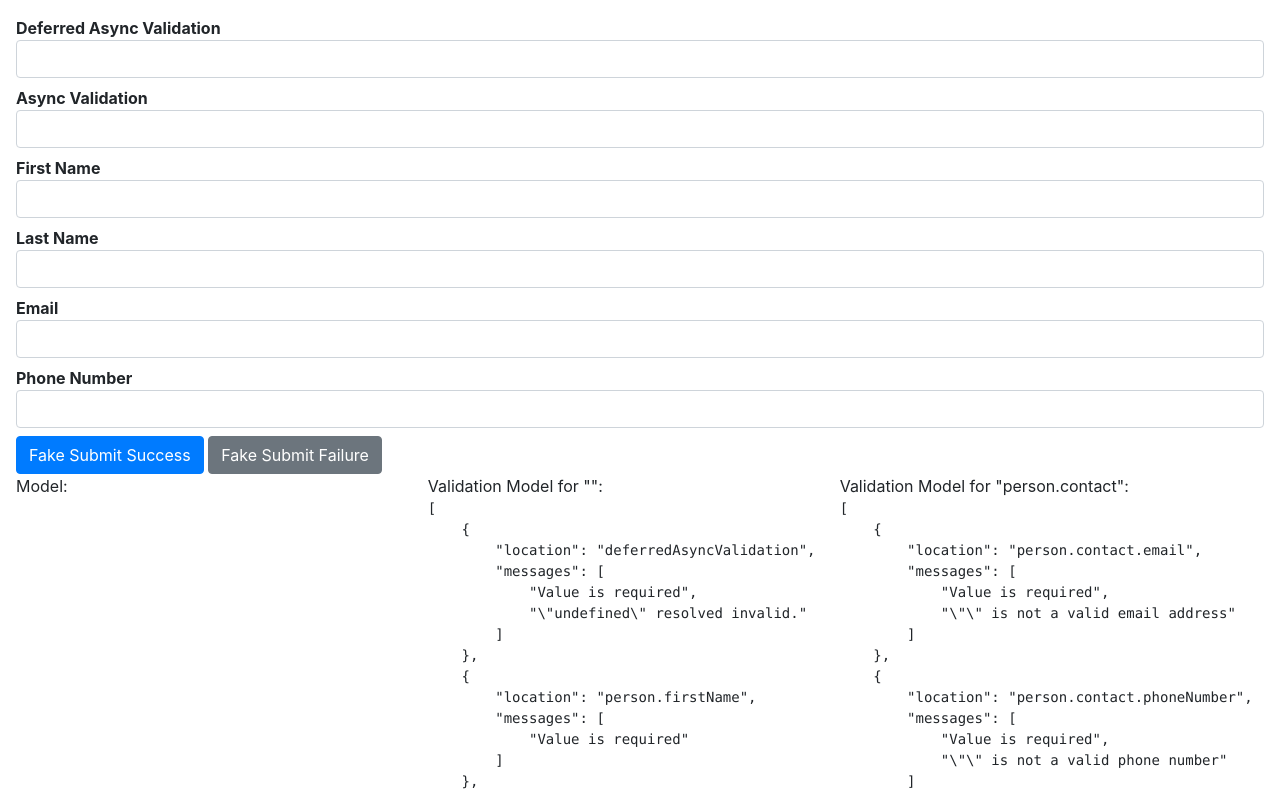
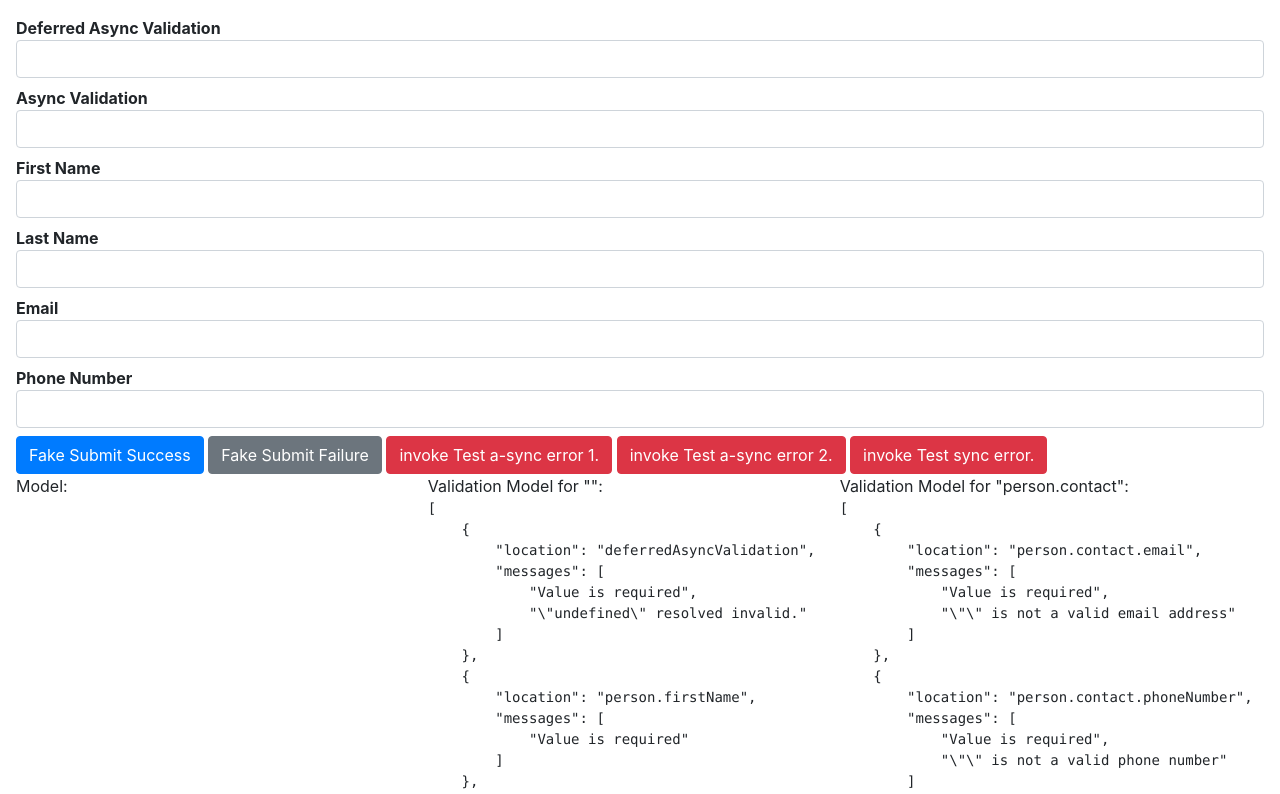
Before and after one commit to stewie1570/leaf-validator, a React (Create React App) app: page / in a window 1280 px wide. Shown: the top 794 px of the page. Built offline with nearby package versions, Linux system fonts and the light colour scheme.

Commit message:
error-boundary optimization & integration.

```diff
--- a/src/App.tsx
+++ b/src/App.tsx
@@ -1,11 +1,14 @@
 import React, { useState, Dispatch, SetStateAction } from 'react';
 import './App.css';
 import { Leaf } from './lib/Leaf';
+import { ErrorsBoundary } from './lib/ErrorsBoundary'
 import { useValidationModel } from './lib/hooks/useValidationModel'
 import { TextInput } from './TextInput';
 import { leafDiff } from './lib/domain';
 import { useLoadingState } from './lib/hooks/useLoadingState'
+import { useErrorHandler } from './lib/hooks/useErrorHandler'
 
+const wait = (timeout: number) => new Promise(resolve => setTimeout(resolve, timeout));
 const isRequired = (value: string) => (!value || value.trim() === "") && ["Value is required"];
 const isValidEmailAddress = (value: string) => !/^\w+([.-]?\w+)*@\w+([.-]?\w+)*(\.\w{2,3})+$/.test(value) && [`"${value || ""}" is not a valid email address`];
 const isValidPhoneNumber = (value: string) => !/^\(?([0-9]{3})\)?[-. ]?([0-9]{3})[-. ]?([0-9]{4})$/.test(value) && [`"${value || ""}" is not a valid phone number`];
@@ -37,6 +40,45 @@ const fakeFailSubmit = async () => {
     return await new Promise((resolve, reject) => setTimeout(() => reject("failed result..."), 3000));
 }
 
+const Bomb = ({ message }: { message: string }): JSX.Element => {
+    throw new Error(message);
+}
+
+const SyncError = ({ message }: { message: string }) => {
+    const [renderError, setRenderError] = useState<boolean>();
+
+    return renderError
+        ? <Bomb message={message} />
+        : <button className="btn btn-danger" onClick={() => setRenderError(true)}>
+            invoke {message}
+        </button>;
+};
+
+const AsyncError1 = ({ message }: { message: string }) => {
+    const [renderError] = useState<boolean>();
+    const errorHandler = useErrorHandler();
+
+    return renderError
+        ? <Bomb message={message} />
+        : <button className="btn btn-danger" onClick={() => errorHandler(() => Promise.reject(new Error(message)))}>
+            invoke {message}
+        </button>;
+};
+
+const AsyncError2 = ({ message }: { message: string }) => {
+    const [renderError] = useState<boolean>();
+    const errorHandler = useErrorHandler();
+
+    return renderError
+        ? <Bomb message={message} />
+        : <button className="btn btn-danger" onClick={() => errorHandler(async () => {
+            await wait(2000);
+            throw new Error(message);
+        })}>
+            invoke {message}
+        </button>;
+};
+
 function App() {
     const [originalModel, setOriginalModel] = useState();
     const [model, setModel] = useState();
@@ -65,11 +107,37 @@ function App() {
 
     return (
         <div className="App">
+            <ErrorsBoundary>
+                {({ errors, clearError }) => <>
+                    {errors?.length > 0 && <ul>
+                        {errors.map((error, index) => <li className="danger" key={index}>
+                            <button className="btn btn-link" onClick={() => clearError(error)}>X</button>
+                            {error.message}
+                        </li>)}
+                    </ul>}
                     <form>
                         {formElements(model, setModel, showAllValidation, validationModel)}
-                <button className="btn btn-primary" type="submit" disabled={isValidating || isSubmitting} onClick={submit}>Fake Submit Success</button>
+                        <button
+                            className="btn btn-primary"
+                            type="submit"
+                            disabled={isValidating || isSubmitting}
+                            onClick={submit}>
+                            Fake Submit Success
+                        </button>
                         &nbsp;
-                <button className="btn btn-secondary" type="button" disabled={isValidating || isSubmitting} onClick={submitFailire}>Fake Submit Failure</button>
+                        <button
+                            className="btn btn-secondary"
+                            type="button"
+                            disabled={isValidating || isSubmitting}
+                            onClick={submitFailire}>
+                            Fake Submit Failure
+                        </button>
+                        &nbsp;
+                        <AsyncError1 message="Test a-sync error 1." />
+                        &nbsp;
+                        <AsyncError2 message="Test a-sync error 2." />
+                        &nbsp;
+                        <SyncError message="Test sync error." />
                         {isValidating && <i>Validating...</i>}
                         {isSubmitting && <i>Submitting...</i>}
                         <br />
@@ -87,6 +155,8 @@ function App() {
                             {JSON.stringify(leafDiff.from(originalModel).to(model), null, 2)}
                         </pre>
                     </form>
+                </>}
+            </ErrorsBoundary>
         </div >
     );
 }
--- a/src/lib/ErrorsBoundary.tsx
+++ b/src/lib/ErrorsBoundary.tsx
@@ -25,10 +25,6 @@ const initialState: State = { errors: {} };
 export class ErrorsBoundary extends Component<Props, State> {
     state = initialState;
 
-    constructor(props: Props) {
-        super(props);
-    }
-
     componentDidCatch(error: Error) {
         this.setState(currentState => ({
             ...currentState,
--- a/src/lib/hooks/useErrorHandler.ts
+++ b/src/lib/hooks/useErrorHandler.ts
@@ -1,14 +1,18 @@
-import { useState } from "react";
+import { useState, useRef } from "react";
 
 export function useErrorHandler() {
     const [error, setError] = useState<Error>();
+    const lastThrownError = useRef<Error>();
     if (error) {
-        setError(undefined);
-        throw error;
+        const shouldThrow = lastThrownError.current !== error;
+        lastThrownError.current = error;
+        if (shouldThrow) {
+            throw error;
+        }
     }
-    return async function <T>(operation: Promise<T>) {
+    return async function <T>(operation: () => Promise<T>) {
         try {
-            return await operation;
+            return await operation();
         }
         catch (error) {
             setError(error);
```
Also changed, not shown: 1 other file (tests, documents, lock files or other folders). Lines whose indentation alone changed are shown as unchanged.
